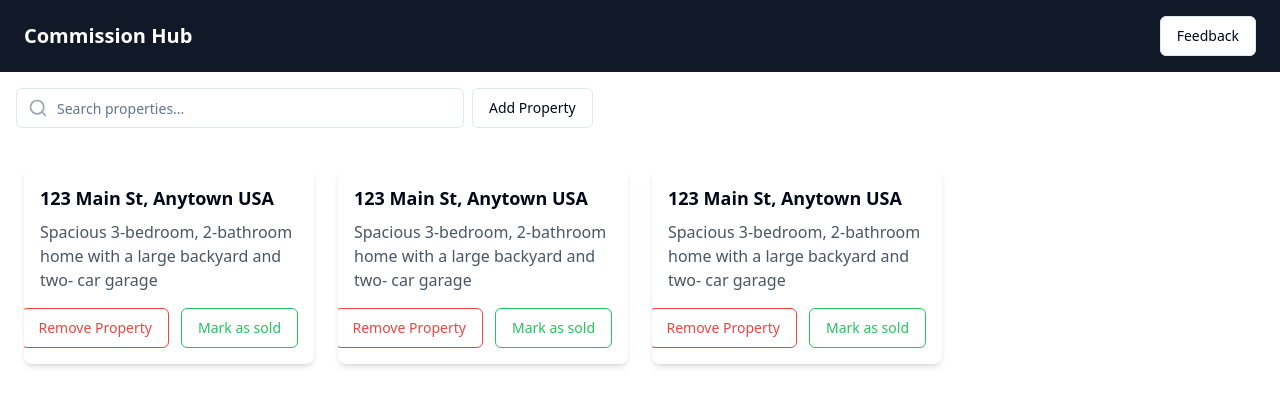
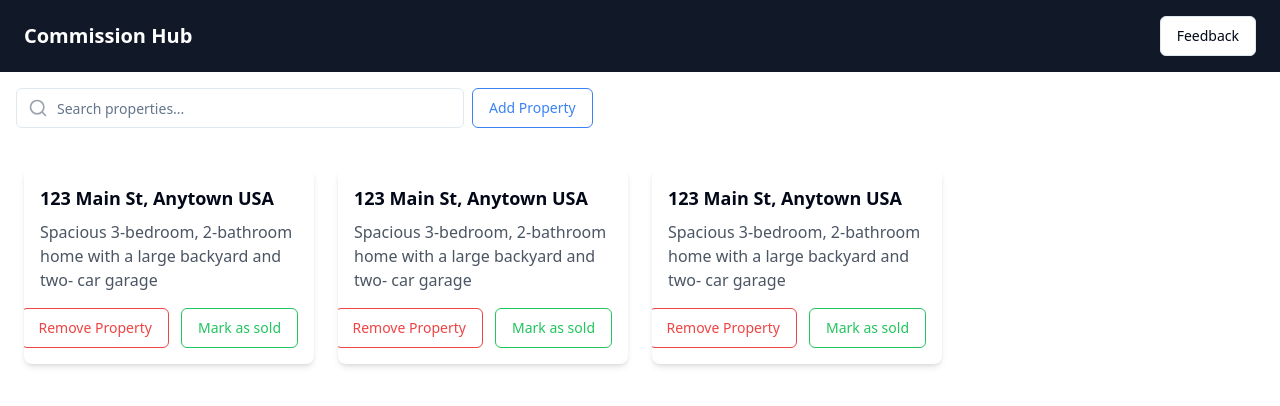
Before and after one commit to hmbill694/commission-hound, a Next.js app: page / in a window 1280 px wide. Shown: the top 406 px of the page. Built offline with nearby package versions, Linux system fonts and the light colour scheme.

Commit message:
can now get to property add property page

```diff
--- a/src/app/page.tsx
+++ b/src/app/page.tsx
@@ -34,7 +34,7 @@ export default function HomePage() {
             <SearchBar />
           </div>
           <Link href="/add-property">
-            <Button variant="outline">Add Property</Button>
+            <Button variant="outline" className="border-blue-500 text-blue-500 hover:bg-blue-200">Add Property</Button>
           </Link>
         </div>
         <div className="grid grid-cols-1 sm:grid-cols-2 md:grid-cols-3 lg:grid-cols-4 gap-6 p-6">
```
